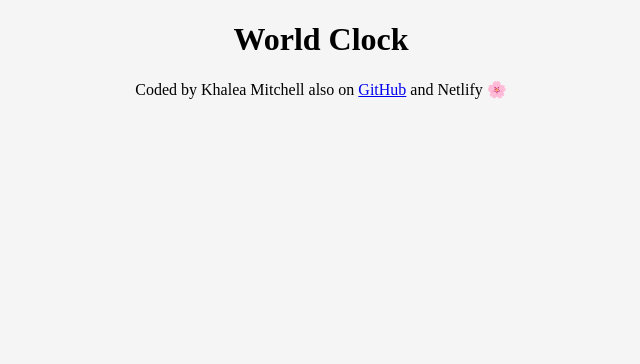
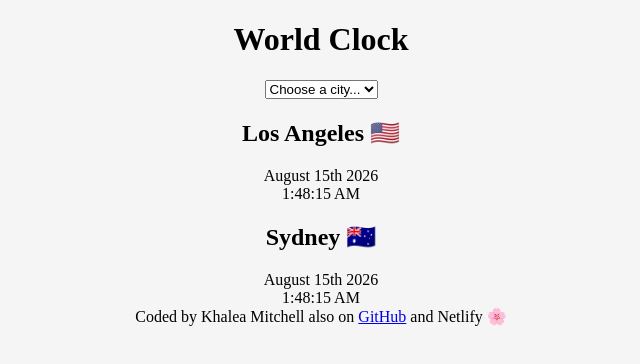
Before and after one commit to KhaleaM/Plus-AddOn-Week-2, a plain HTML site: page index.html in a window 1280 px wide. Shown: the whole page, without its empty margins (319-959 px from the left). Drawn offline with Linux system fonts and the light colour scheme.

Commit message:
added basic html

```diff
--- a/index.html
+++ b/index.html
@@ -7,9 +7,30 @@
     <link href="src/style.css" rel="stylesheet"></link>
 </head>
 <body>
-    <h1>
-        World Clock
-    </h1>
+    <div class="container" >
+        <h1>
+            World Clock
+        </h1>
+
+        <select>
+            <option>Choose a city...</option>
+            <option>London</option>
+            <option>New York</option>
+            <option>Aukland</option>
+        </select>
+
+        <div class="city">
+            <h2> Los Angeles 🇺🇸</h2>
+            <div class="date">August 15th 2026</div>
+            <div class="time">1:48:15 AM</div>
+        </div>
+        <div class="city">
+            <h2> Sydney 🇦🇺</h2>
+            <div class="date">August 15th 2026</div>
+            <div class="time">1:48:15 AM</div>
+        </div>
+    </div>
+
     <footer>
         Coded by Khalea Mitchell also on <a href="https://github.com/KhaleaM/Plus-AddOn-Week-2">GitHub</a> and Netlify 🌸
     </footer>
```
